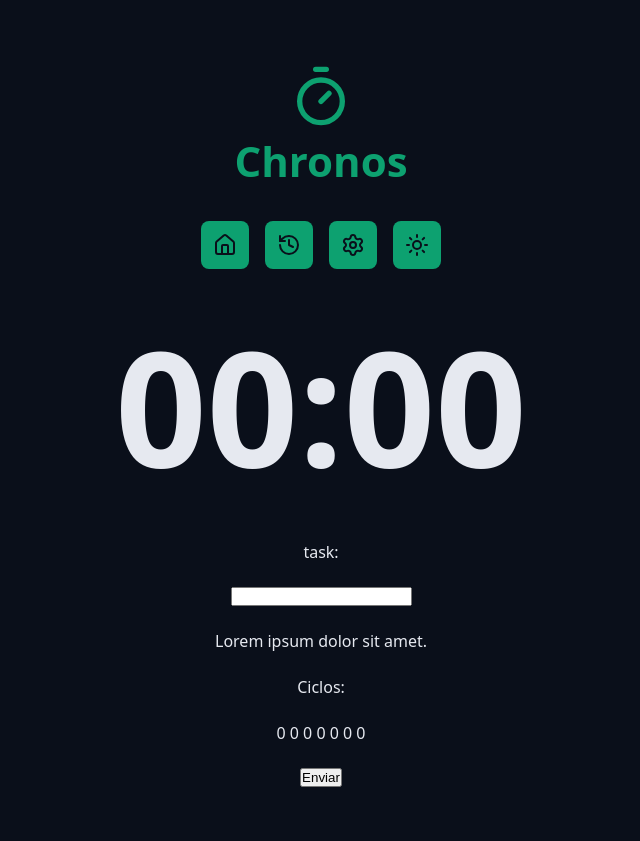
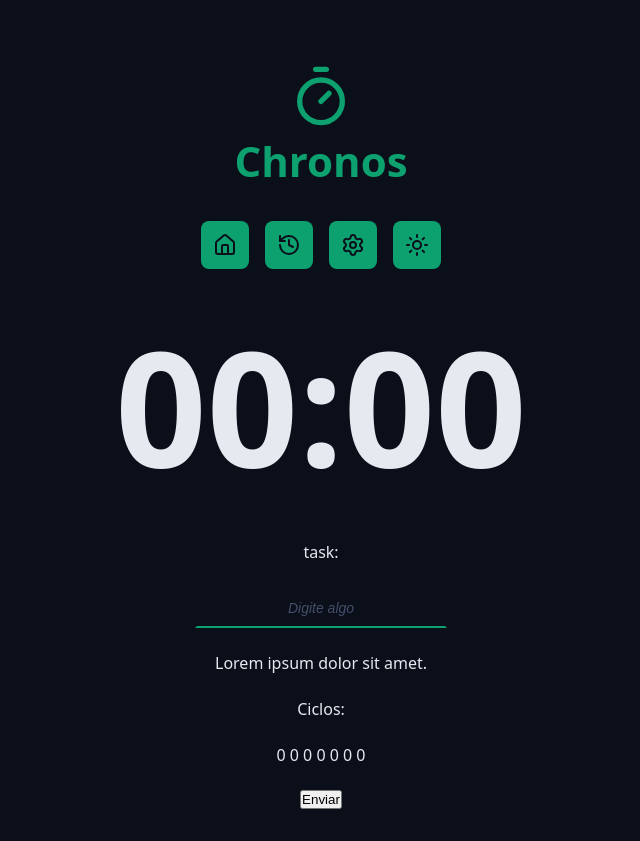
Before and after one commit to RafaelaGusczak/chronos-pomodoro, a React (Vite) app: page / in a window 1280 px wide. Shown: the whole page, without its empty margins (319-959 px from the left). Before the commit the page ends 819 px from the top, so only its background shows below. Built offline with nearby package versions, Linux system fonts and the light colour scheme.

Commit message:
Input: adicionando estilos de CSS para input ativo, em foco e desativado

```diff
--- a/src/App.tsx
+++ b/src/App.tsx
@@ -27,7 +27,12 @@
       <Container>
         <form className='form' action=''>
           <div className='formRow'>
-            <DefaultInput labelText='task:' id='meuInput' type='text' />
+            <DefaultInput
+              labelText='task:'
+              id='meuInput'
+              type='text'
+              placeholder='Digite algo'
+            />
           </div>
 
           <div className='formRow'>
--- a/src/components/DefaultInput/index.tsx
+++ b/src/components/DefaultInput/index.tsx
@@ -1,3 +1,5 @@
+import styles from './styles.module.css';
+
 type DefaultInputProps = {
   id: string;
   labelText?: string;
@@ -12,7 +14,7 @@
   return (
     <>
       <label htmlFor={id}>{labelText}</label>
-      <input id={id} type={type} {...rest} />
+      <input className={styles.input} id={id} type={type} {...rest} />
     </>
   );
 }
--- a/src/components/DefaultInput/styles.module.css
+++ b/src/components/DefaultInput/styles.module.css
@@ -0,0 +1,28 @@
+.input {
+  background: transparent;
+  text-align: center;
+  font-size: 1.8rem;
+  padding: 0.8rem;
+  color: var(--text-default);
+  outline: none;
+
+  border: 0.2rem solid transparent;
+  border-bottom: 0.2rem solid var(--primary);
+  transition: all 0.1s ease-in-out;
+}
+
+.input:focus {
+  border-radius: 0.8rem;
+  border: 0.2rem solid var(--primary);
+}
+
+.input::placeholder {
+  color: var(--gray-500);
+  font-size: 1.4rem;
+  font-style: italic;
+}
+
+.input:disabled {
+  border-bottom: 0.2rem solid var(--disabled);
+  color: var(--text-muted);
+}
```
